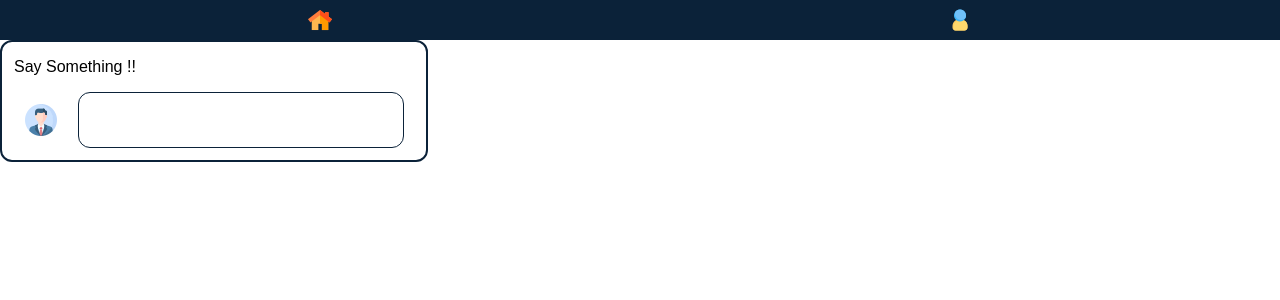
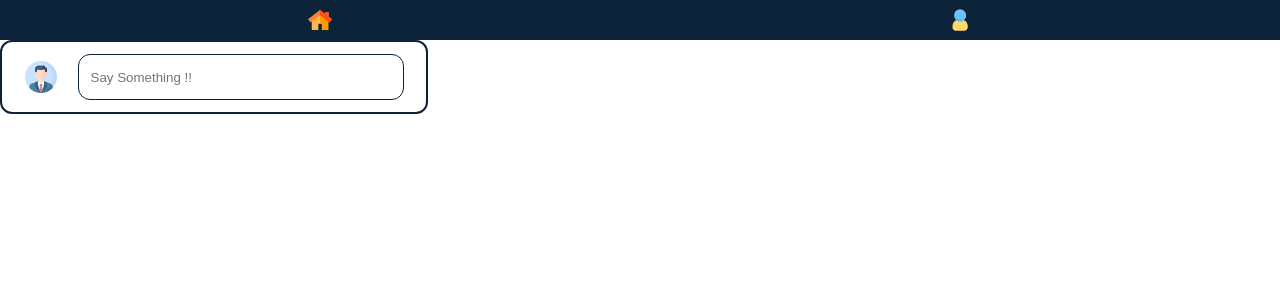
Before and after one commit to Mohammad-Atif/twitter-react-ui, a React (Create React App) app: page / in a window 1280 px wide. Shown: the top 300 px of the page. Built offline with nearby package versions, Linux system fonts and the light colour scheme.

Commit message:
basic tweetbox created

```diff
--- a/src/Components/Tweet/TweetBox.js
+++ b/src/Components/Tweet/TweetBox.js
@@ -6,13 +6,9 @@ export const TweetBox = () => {
 
 
     return (
-        <div className="tweetBoxParent">
-            <p>Say Something !!</p>
-            <div className="tweetBox">
+        <div className="tweetBox">
             <img src={profilePic} />
-            <input type={'text'} className="tweetText"/>
+            <input type={'text'} placeholder="Say Something !!" className="tweetText"/>
         </div>
-        </div>
-
     );
 }
--- a/src/styles.css
+++ b/src/styles.css
@@ -10,7 +10,8 @@
     height: 40px;
 }
 
-.tweetBoxParent {
+
+.tweetBox {
     background-color: white;
     border: 2px solid #0B2239;
     border-radius: 12px;
@@ -18,10 +19,7 @@
     text-align: start;
     color: black;
     width: 400px;
-    padding: 0px 12px 12px 12px;
-}
-
-.tweetBox {
+    padding: 12px;
     display: flex;
     justify-content: space-around;
     align-items: center;
@@ -32,6 +30,6 @@
     border-radius: 12px;
     font-family: Arial, Helvetica, sans-serif;
     padding: 12px;
-    height:30px;
+    height:20px;
     width: 300px;
 }
```
